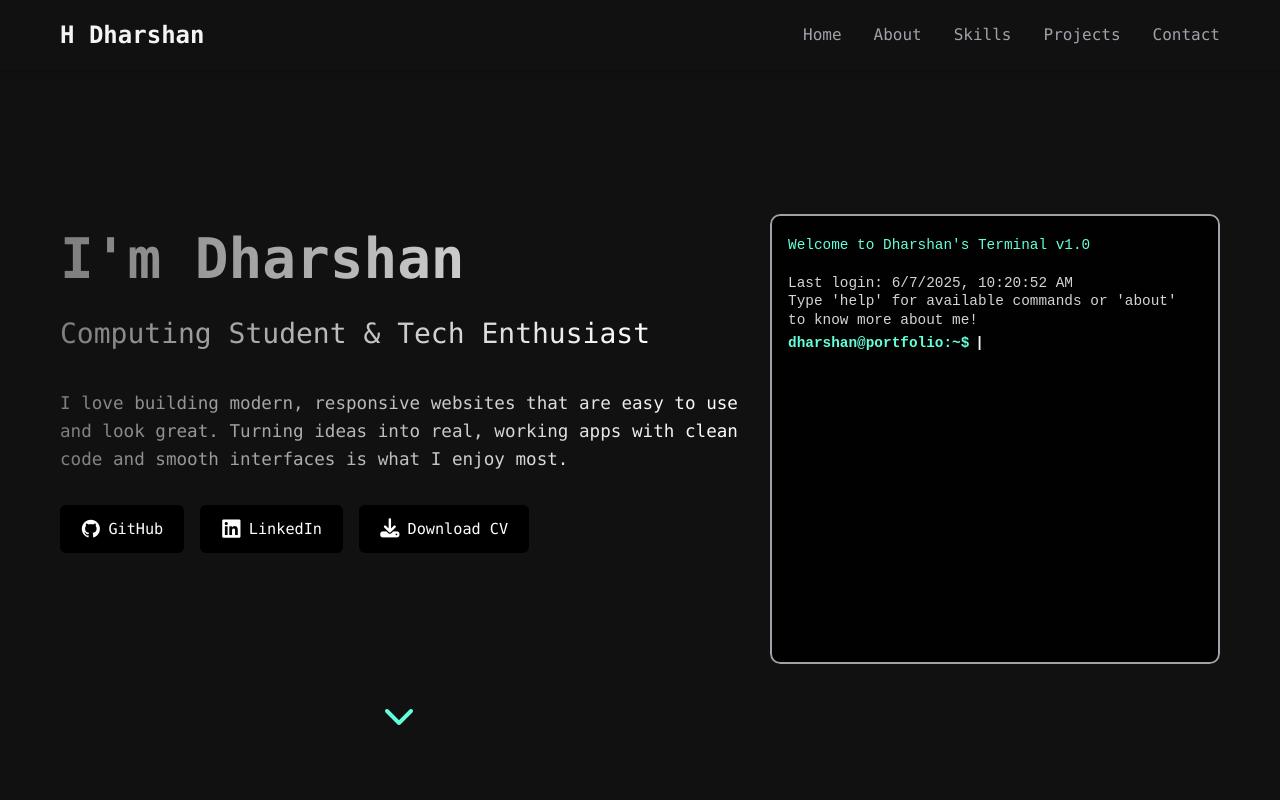
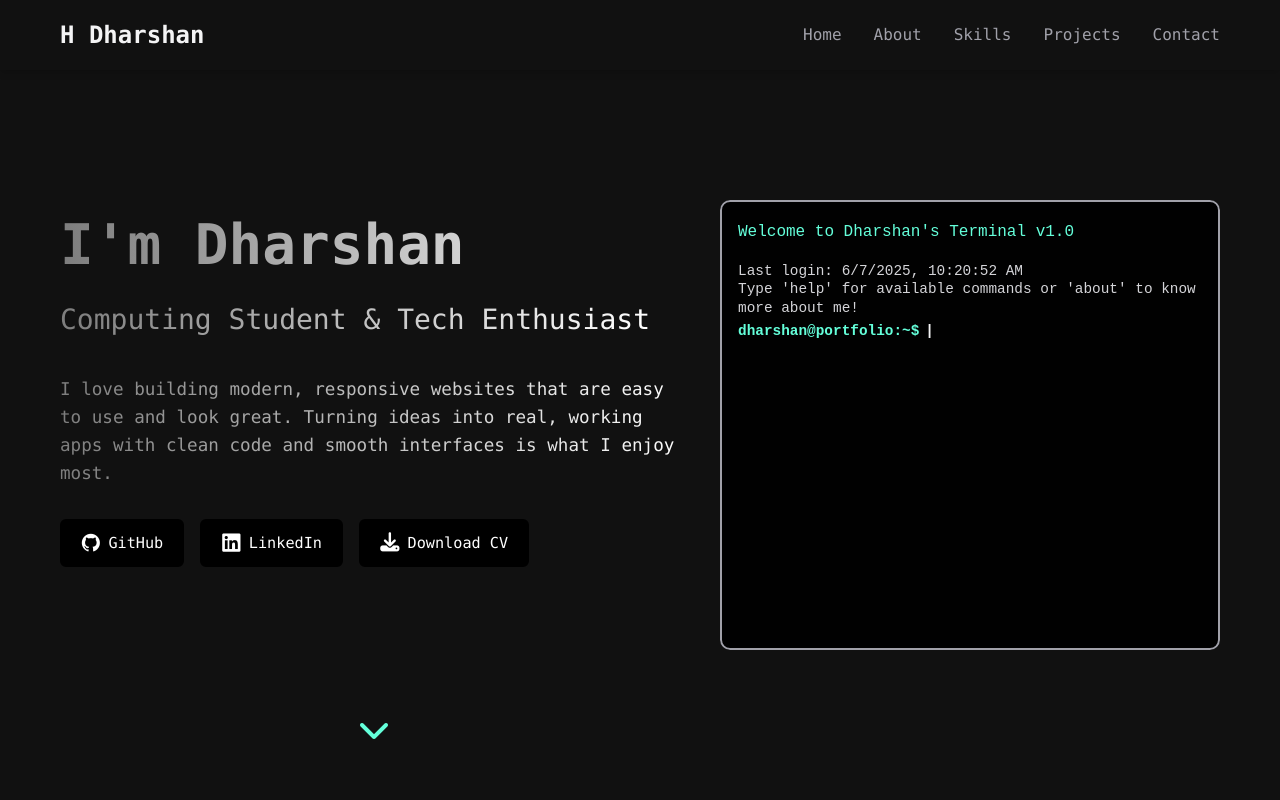
Before and after one commit to Dharshan2208/Portfolio, a plain HTML site: page index.html in a window 1280 px wide. Shown: the top 800 px of the page. Drawn offline with nearby package versions, Linux system fonts and the light colour scheme.

Commit message:
fcuk fcuk

```diff
--- a/styles.css
+++ b/styles.css
@@ -294,7 +294,7 @@ section {
 
 .profile-image {
     position: relative;
-    width: 450px;
+    width: 500px;
     height: 450px;
     overflow: hidden;
     border-radius: 10px;
@@ -322,6 +322,27 @@ section {
     white-space: pre-line;
     line-height: 1.4;
     border-radius: 10px;
+}
+
+/* Scrollbar Styling for Terminal Box */
+.terminal-box::-webkit-scrollbar {
+    width: 8px;
+}
+
+.terminal-box::-webkit-scrollbar-track {
+    background: rgba(255, 255, 255, 0.05);
+    border-radius: 10px;
+}
+
+.terminal-box::-webkit-scrollbar-thumb {
+    background-color: var(--primary-color);
+    border-radius: 10px;
+    border: 2px solid transparent;
+    background-clip: content-box;
+}
+
+.terminal-box::-webkit-scrollbar-thumb:hover {
+    background-color: var(--primary-hover);
 }
 
 .line {
--- a/terminal.js
+++ b/terminal.js
@@ -166,7 +166,7 @@ function initTerminal() {
   // Add welcome message
   const welcome = document.createElement("div");
   welcome.className = "terminal-output";
-  welcome.innerHTML = `<span style="color: var(--primary-color);">Welcome to Dharshan's Terminal v1.0</span>
+  welcome.innerHTML = `<span style="color: var(--primary-color); font-size:16px">Welcome to Dharshan's Terminal v1.0</span>
 
 Last login: ${new Date().toLocaleString()}
 Type 'help' for available commands or 'about' to know more about me!
```
